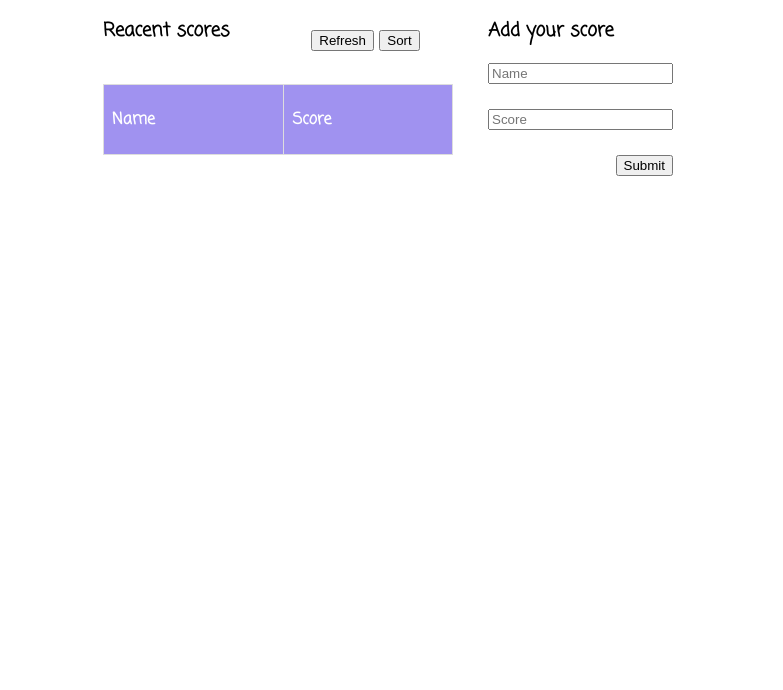
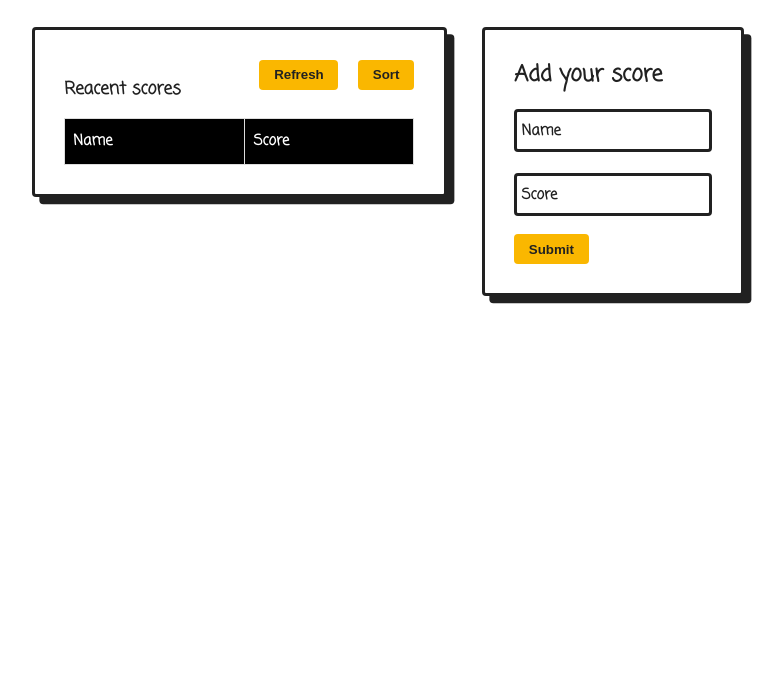
Before and after one commit to od-c0d3r/LeaderboardJs, a website built with webpack: page src/index.html in a window 1280 px wide. Shown: the part 110-800 px from the top of the page, without its empty margins (252-1035 px from the left). Built offline with nearby package versions, Linux system fonts and the light colour scheme; no server answers; a web font is replaced by a local one; what darkmode-js would draw is missing.

Commit message:
UI: design changed

```diff
--- /dev/null
+++ b/src/card.scss
@@ -0,0 +1,117 @@
+@import url('https://rsms.me/inter/inter.css');
+
+.darkmode--activated {
+  color: black
+}
+
+:root {
+  --color-light: white;
+  --color-dark: #212121;
+  --color-signal: #fab700;
+
+  --color-background: var(--color-light);
+  --color-text: var(--color-dark);
+  --color-accent: var(--color-signal);
+
+  --size-bezel: .5rem;
+  --size-radius: 4px;
+
+  line-height: 1.4;
+
+  font-size: calc(.6rem + .4vw);
+  color: var(--color-text);
+  background: var(--color-background);
+  font-weight: 300;
+  padding: 0 calc(var(--size-bezel) * 3);
+}
+
+mark {
+  background: var(--color-accent);
+  color: var(--color-text);
+  font-weight: bold;
+  padding: 0 0.2em;
+}
+
+.card {
+  background: var(--color-background);
+  padding: calc(4 * var(--size-bezel));
+  margin-top: calc(4 * var(--size-bezel));
+  border-radius: var(--size-radius);
+  border: 3px solid var(--color-shadow, currentColor);
+  box-shadow: .5rem .5rem 0 var(--color-shadow, currentColor);
+
+  *:first-child {
+    margin-top: 0;
+  }
+}
+
+.input {
+  position: relative;
+
+  &__label {
+    position: absolute;
+    left: 0;
+    top: 0;
+    padding: calc(var(--size-bezel) * 0.75) calc(var(--size-bezel) * .5);
+    margin: calc(var(--size-bezel) * 0.75 + 3px) calc(var(--size-bezel) * .5);
+    background: pink;
+    white-space: nowrap;
+    transform: translate(0, 0);
+    transform-origin: 0 0;
+    background: var(--color-background);
+    transition: transform 120ms ease-in;
+    font-weight: bold;
+    line-height: 1.2;
+  }
+  &__field {
+    box-sizing: border-box;
+    display: block;
+    width: 100%;
+    border: 3px solid currentColor;
+    padding: calc(var(--size-bezel) * 1.5) var(--size-bezel);
+    color: currentColor;
+    background: transparent;
+    border-radius: var(--size-radius);
+
+    &:focus,
+    &:not(:placeholder-shown) {
+      & + .input__label {
+        transform: translate(.25rem, -65%) scale(.8);
+        color: var(--color-accent);
+      }
+    }
+  }
+}
+
+
+.button-group {
+  margin-top: calc(var(--size-bezel) * 2.5);
+}
+
+button {
+  color: currentColor;
+  padding: var(--size-bezel) calc(var(--size-bezel) * 2);
+  background: var(--color-accent);
+  border: none;
+  border-radius: var(--size-radius);
+  font-weight: 900;
+
+  &[type=reset]{
+    background: var(--color-background);
+    font-weight: 200;
+  }
+}
+
+button + button {
+  margin-left: calc(var(--size-bezel) * 2);
+}
+
+.icon {
+  display: inline-block;
+  width: 1em; height: 1em;
+  margin-right: .5em;
+}
+
+.hidden {
+  display: none;
+}
--- a/src/index.html
+++ b/src/index.html
@@ -10,31 +10,47 @@
 <body>
     <main>
         <section id="boardDisplay">
+            <div class="card">
                 <h1 id="boardTitle">
                     LEADERBOARD
                 </h1>
                 <h3>Reacent scores</h3>
-            <div id="refreshDiv">
+                <div id="btnsDiv">
                     <button id="refreshBtn" type="button">Refresh</button>
                     <button id="sortBtn" type="button">Sort</button>
                 </div>
+                <div class="tableScroll">
                     <table id="table">
                         <tr>
                             <th>Name</th>
                             <th>Score</th>
                         </tr>
                     </table>
+                </div>
+            </div>
         </section>
         <section id="boardForm">
-            <h3>Add your score</h3>
+            <div class="card">
+                <h2>Add your score</h2>
                 <form id="scoreForm">
-                <input type="text" name="username" id="nameInput" placeholder="Name" required>
-                <input type="number" name="score" id="scoreInput" placeholder="Score" required>
-                <input type="submit" value="Submit" id="submitBtn">
+                    <label class="input">
+                        <input class="input__field" type="text" name="username" id="nameInput" placeholder=" " required>
+                        <span class="input__label">Name</span>
+                    </label>
+                    <br>
+                    <label class="input">
+                        <input class="input__field" type="number" name="score" id="scoreInput" placeholder=" " required>
+                        <span class="input__label">Score</span>
+                    </label>
+                    <div class="button-group">
+                        <button type="submit" value="Submit" id="submitBtn">Submit</button>
+                    </div>
                 </form>
+            </div>
             <div id="errors">
             </div>
         </section>
+
     </main>
 </body>
 
--- a/src/index.js
+++ b/src/index.js
@@ -1,4 +1,5 @@
 import './style.scss';
+import './card.scss';
 import './modules/darkmode.js';
 import { getGameIdLocal, setGameLocal } from './modules/storage';
 import { showData, updateTable } from './modules/display.js';
--- a/src/style.scss
+++ b/src/style.scss
@@ -20,13 +20,15 @@ main {
 
   #boardDisplay {
     justify-self: end;
-    width: 350px;
-    // height: 500px;
-    overflow-y: scroll;
-    overflow-x: hidden;
-    display: grid;
-    grid-template-columns: 50% 50%;
-    grid-template-rows: auto auto auto;
+
+    h3 {
+      display: inline-block;
+    }
+
+    .tableScroll{
+      max-height: 400px;
+      overflow-y: scroll;
+    }
 
     #boardTitle {
       position: absolute;
@@ -34,9 +36,9 @@ main {
       font-size: xx-large;
     }
 
-    #refreshDiv {
-      justify-self: center;
-      align-self: center;
+    #btnsDiv {
+      display: inline;
+      float: right;
     }
 
     #table {
@@ -56,7 +58,7 @@ main {
         padding-top: 12px;
         padding-bottom: 12px;
         text-align: left;
-        background-color: #a092f0;
+        background-color: #000000;
         color: white;
       }
 
@@ -76,11 +78,6 @@ main {
     justify-self: start;
 
     #scoreForm {
-      display: grid;
-      grid-template-columns: auto auto;
-      grid-template-rows: auto auto auto;
-      grid-gap: 25px;
-
       #nameInput {
         grid-row: 1 / 2;
         grid-column: 1 / 3;
@@ -98,6 +95,8 @@ main {
     }
 
     #errors {
+      position: relative;
+      top: 20px;
       color: rgb(255, 0, 0);
       font-size: large;
     }
```
Also changed, not shown: README.md, doc/app_screenshot.jpeg. Lines whose indentation alone changed are shown as unchanged.
